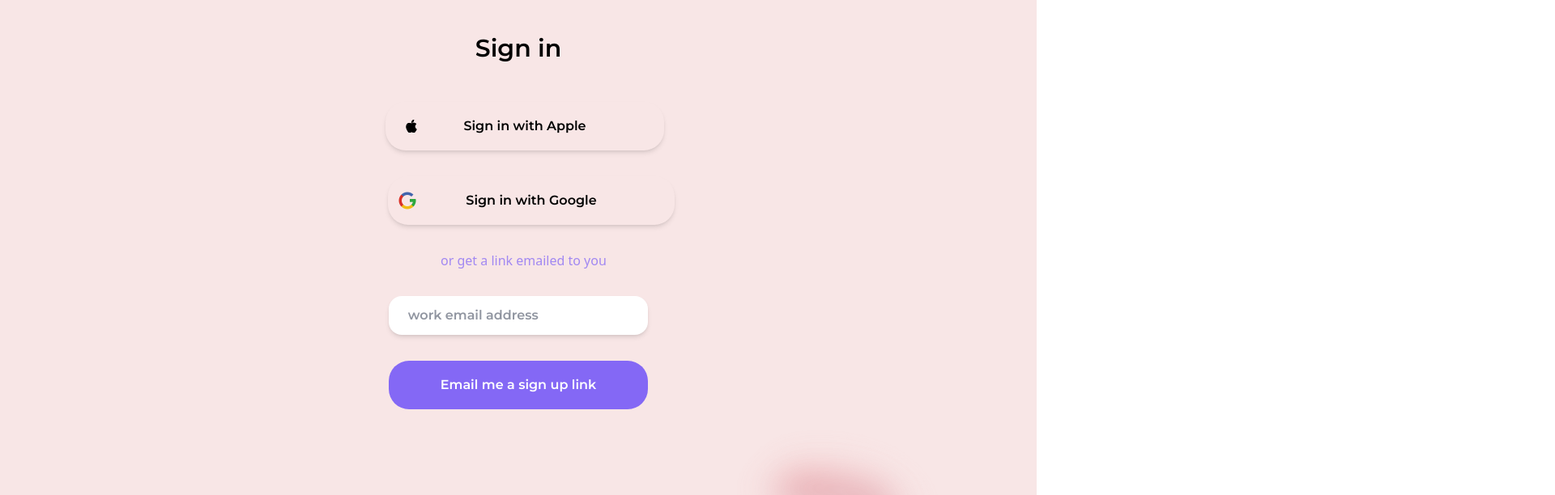
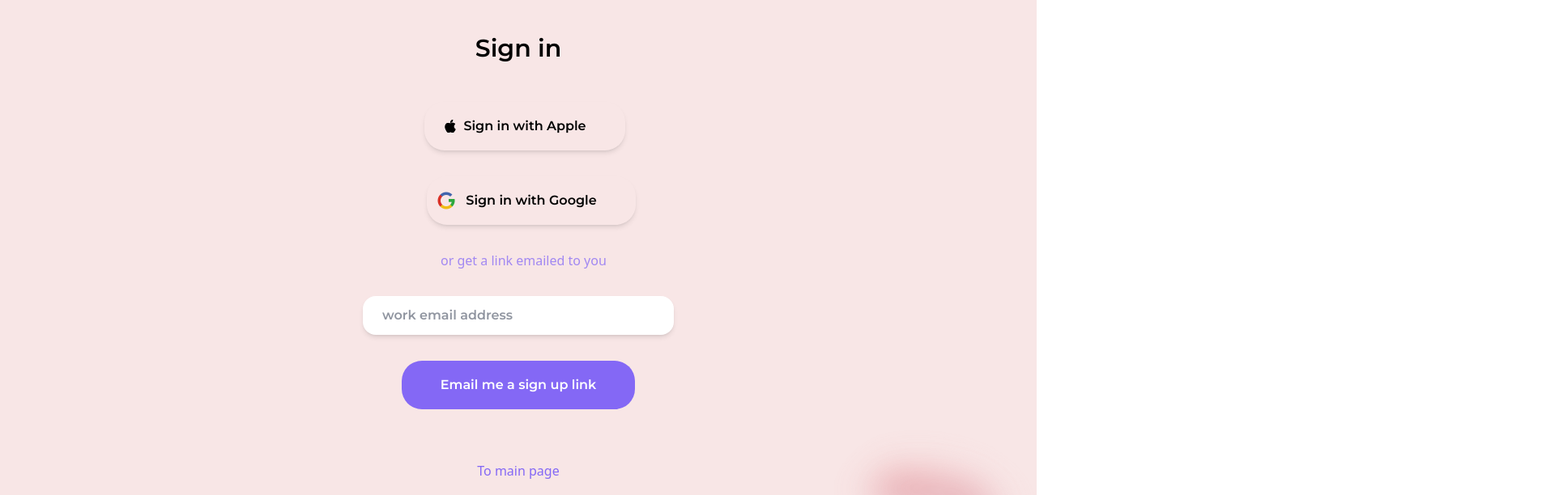
Before and after one commit to K-Josh/3DLandingPage, a React (Vite) app: page /login in a window 1280 px wide. Shown: the part 180-792 px from the top of the page at 81% size, 1920 px wide, since content can reach past the window. Built offline with nearby package versions, Linux system fonts and the light colour scheme.

Commit message:
Deployed website

```diff
--- a/index.html
+++ b/index.html
@@ -2,7 +2,7 @@
 <html lang="en">
   <head>
     <meta charset="UTF-8" />
-    <link rel="icon" type="image/svg+xml" href="/vite.svg" />
+    <link rel="icon" type="image/svg+xml" href="src/assets/d3-js-icon.svg" />
     <meta name="viewport" content="width=device-width, initial-scale=1.0" />
     <link href="https://fonts.googleapis.com/css2?family=Inter:wght@300;400&family=Montserrat:wght@400;600&family=Poppins:wght@500;600&display=swap" rel="stylesheet">
     <link href="./src/index.css" rel="stylesheet" />
--- a/src/components/Banner.jsx
+++ b/src/components/Banner.jsx
@@ -14,15 +14,15 @@ const Banner = () => {
           <Navbar/>
         </div>
           {/*text &  image*/}
-       <div className='container flex flex-col lg:flex-row justify-between items-center w-full px-10'>
-       <div className=''>
-         <h2 className=' font-tertiary font-bold text-4xl px-8 lg:text-6xl lg:w-[38rem] mb-6'>A massive library of free 3D  <span className='text-secondary'>shapes</span></h2>
+       <div className='container flex flex-col lg:flex-row justify-between items-center w-full px-6'>
+       <div className='pl-6 lg:-mx-[2rem]'>
+         <h2 className=' font-tertiary font-bold text-4xl px-8 lg:text-6xl lg:w-[38rem] w-[28rem] mb-6'>A massive library of free 3D  <span className='text-secondary'>shapes</span></h2>
          <p className='font-primary mb-10 px-8'>Lorem ipsum is placeholder text commonly used in the
             graphic, print, and publishing industries</p>
   {/* input button and socials */}
-     <div className='flex items-center mb-24 px-4'>
+     <div className='flex items-center mb-24 px-4 pl-12'>
         <input type='email'
-          className='rounded-3xl lg:w-[28rem] w-[20rem] p-3 border-0 placeholder:text-gray-500/60 placeholder:text-sm outline-1 outline-secondary -mx-4 shadow-md hover:shadow-2xl shadow-slate-400/40'
+          className='rounded-3xl lg:w-[28rem] w-[16rem] p-3 border-0 placeholder:text-gray-500/60 placeholder:text-sm outline-1 outline-secondary -mx-4 shadow-md hover:shadow-2xl shadow-slate-400/40'
           placeholder='Your email address here'
            />
            <div className='lg:-mx-[7rem] -mx-8'>
@@ -32,7 +32,7 @@ const Banner = () => {
            </div>
        </div>
         {/* socials */}
-        <div className='flex space-x-3 items-center mb-8 px-9'>
+        <div className='flex space-x-3 items-center mb-8 px-9 pl-10'>
             <div className='bg-secondary p-2 rounded-full'><FaFacebookF className='text-white'/></div>
             <div className='bg-secondary p-2 rounded-full'><PiTwitterLogo className='text-white'/></div>
             <div className='bg-secondary p-2 rounded-full'><PiInstagramLogoLight className='text-white'/></div>
@@ -41,7 +41,7 @@ const Banner = () => {
            </div>
          </div>
 
-        <img src={shapes} alt='' className='lg:mx-[10rem] hover:scale-110'/>
+        <img src={shapes} alt='' className='lg:-mx-[4rem] hover:scale-110 lg:w-[46rem]'/>
        </div>
     </div>
   )
--- a/src/components/Login.jsx
+++ b/src/components/Login.jsx
@@ -8,12 +8,12 @@ import google from "../assets/googleIcon.png";
 
 const Login = () => {
   return (
-    <div className='mx-auto welcome' id='login'>
-      <div className='mx-auto h-[48rem] lg:h-[60rem]'>
+    <div className='mx-auto welcome overflow-x-hidden' id='login'>
+      <div className='mx-auto h-screen w-screen'>
         <div className='flex items-center justify-between'>
           <img src={bridge} alt='' className='-rotate-45 opacity-80 -my-8 lg:w-[10rem]'/>
 
-          <img src={line} alt='' className='rotate-45 opacity-80 -my-8 w-[6rem]'/>
+          <img src={line} alt='' className='rotate-45 -my-8 w-[6rem] -mx-[4rem] lg:-mx-[2rem]'/>
         </div>
     {/* sign in */}
         <div className='flex flex-col items-center mt-[8rem]'>
@@ -22,7 +22,7 @@ const Login = () => {
            className='text-black font-semibold mb-8 lg:mb-8 hover:scale-110'>
             <div className='flex items-center '>
              <span><BsApple className=''/></span>
-              <button className='btn btn_3 border-0 -mx-10 font-bold shadow-md  text-black font-primary'>
+              <button className='btn lg:btn_3 btn_3_5  border-0 -mx-10 font-bold shadow-md  text-black font-primary'>
                Sign in with Apple
               </button>
            </div>
@@ -32,7 +32,7 @@ const Login = () => {
            className='text-black font-semibold mb-8 lg:mb-8 hover:scale-110'>
             <div className='flex items-center '>
              <span><img src={google} alt='google' className='w-8 h-8'/></span>
-              <button className='btn btn_3 border-0 -mx-10 font-bold shadow-md  text-black font-primary'>
+              <button className='btn lg:btn_3 btn_3_5 border-0 -mx-10 font-bold shadow-md  text-black font-primary'>
                Sign in with Google
               </button>
            </div>
@@ -52,22 +52,24 @@ const Login = () => {
          </div>
         </div>
      {/* work-email and button and shdow*/}
-            <div className='lg:mt-6 mt-8 flex flex-col lg:mb-20 lg:space-y-8 space-y-3'>
+            <div className='lg:mt-6 mt-8 flex flex-col lg:mb-20 lg:space-y-8 space-y-3 items-center'>
               <input
                 type='email'
-                className='px-6 -mt-6 rounded-2xl p-3 border-0 -mx-10 font-bold shadow-md outline-1 outline-primary  text-black placeholder:text-gray-500/75 font-primary hover:shadow-lg'
+                className='px-6 -mt-6 rounded-2xl p-3 border-0 -mx-10 font-bold shadow-md outline-1 outline-primary  text-black placeholder:text-gray-500/75 font-primary hover:shadow-lg w-[16rem] lg:w-[24rem]'
                 placeholder='work email address'
               />
               <div>
               <button
                 type='submit'
-                className='btn btn_2 bg-secondary border-0 -mx-10 font-bold   text-white font-primary hover:text-black '>
+                className='btn lg:btn_2 btn_3_5  bg-secondary border-0 -mx-10 font-bold   text-white font-primary hover:text-black '>
                Email me a sign up link
               </button>
               </div>
               <div className='lg:mb-6'>
               <img src={bridge} alt='design' className='fixed rotate-45 opacity-80 blur-xl lg:mx-[20rem] mx-[8rem] lg:mt-6 px-[8rem] lg:w-[24rem]' />
           </div>
+
+          <Link to='/banner' className='text-secondary'>To main page </Link>
            </div>
 
      {/*Terms and conditions */}
--- a/src/components/LogoPage.jsx
+++ b/src/components/LogoPage.jsx
@@ -7,7 +7,7 @@ const LogoPage = () => {
   return (
     <div className='bg-primary min-h-screen overflow-y-hidden'>
       <div className='container mx-auto'>
-        <div className='flex lg:mx-[72rem] mx-[28rem] py-6'>
+        <div className='flex lg:mx-[72rem] mx-[22rem] py-6'>
            <Link to='/welcome'
              spy={'false'}
             smooth={"true"}
--- a/src/components/Navbar.jsx
+++ b/src/components/Navbar.jsx
@@ -20,7 +20,7 @@ const Navbar = () => {
       </div>
     {/* nav links */}
         <ul className='space-y-4 flex items-center pl-8 font-tertiary justify-start  lg:bg-inherit w-full bg-tertiary lg:mx-48 m-2'>
-           <div className={`flex lg:space-x-8 flex-col lg:flex-row lg:-my-8  lg:static  lg:mx-[58rem] mx-2 lg:bg-inherit  transition-all duration-500 ease-in items-center  lg:space-y-0 space-y-4 p-8 pl-1 ${open ? '-mt-[200rem] lg:mx-0' : ' lg:my-0'} space-y-3 `}>
+           <div className={`flex lg:space-x-8 flex-col lg:flex-row lg:-my-8  lg:static  lg:mx-[28rem] mx-2 lg:bg-inherit  transition-all duration-500 ease-in items-center  lg:space-y-0 space-y-4 p-8 pl-1 ${open ? '-mt-[200rem] lg:mx-0' : ' lg:my-0'} space-y-3 `}>
              <li className='text-secondary hover:scale-110 font-semibold'><a href='#'>Home</a></li>
              <li className='hover:text-secondary font-bold hover:scale-110'><a href='#'>Products</a></li>
              <li className='hover:text-secondary font-bold hover:scale-110'><a href='#'>Support</a></li>
--- a/src/components/Welcome.jsx
+++ b/src/components/Welcome.jsx
@@ -11,17 +11,17 @@ const Welcome = () => {
         <div className='mx-auto min-h-screen welcome overflow-hidden'>
            <div className=''>
                 <div className='flex lg:justify-between items-center '>
-                    <img src={cup} alt='cup' className='lg:h-[28rem] '/>
+                    <img src={cup} alt='cup' className='lg:h-[28rem] h-[14rem]'/>
                     <img src={shadow} alt='shadow' className='lg:h-[28rem] -mt-36 '/>
-                   <img src={bridge} alt='cup' className='lg:h-[28rem] w-[22rem] lg:mx-0 md:-mt-[24rem]'/>
+                   <img src={bridge} alt='cup' className='lg:h-[28rem] w-[24rem] h-[9rem] lg:mx-0 lg:-mt-[24rem] '/>
                 </div>
             </div>
       {/* login  */}
-        <div className='flex flex-col items-center justify-center flex-1'>
+        <div className='flex flex-col items-center justify-center flex-1 mt-40 lg:-mt-4'>
            <div className='flex items-center justify-center -mt-20 lg:-mt-[12rem] font-bold  mb-12 lg:mb-28'>
              <h1 className='text-3xl text-secondary font-primary'>Hi There!</h1>
             </div>
-        <Link to='/login'>
+        <Link to=''>
           <button type='submit' className='btn btn_1 mb-6 lg:mb-12 font-primary'>Get Started
           </button>
         </Link>
@@ -36,7 +36,7 @@ const Welcome = () => {
           <div className='border-b border-gray-500 p-8 rounded-md'></div>
      </div>
         {/* image */}
-        <img src={line} alt='' className='-my-[4rem] lg:-mt-[8rem] lg:h-[26rem]'/>
+        <img src={line} alt='' className='-my-[4rem] lg:-mt-[8rem] lg:h-[26rem] h-[16rem]'/>
            </div>
 
     </div>
--- a/src/index.css
+++ b/src/index.css
@@ -26,6 +26,12 @@
   padding-top: 18px;
   padding-bottom: 18px;
   padding-right: 6rem;
+}
+.btn_3_5 {
+  padding-left: 3rem;
+  padding-top: 18px;
+  padding-bottom: 18px;
+  padding-right: 3rem;
 }
 .btn_4 {
   padding-left: 1rem;
```
Also changed, not shown: src/assets/Strip.png (deleted), src/assets/d3-js-icon.svg (added).
